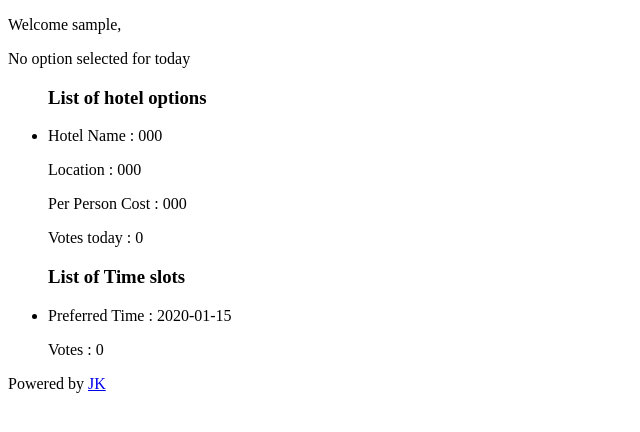
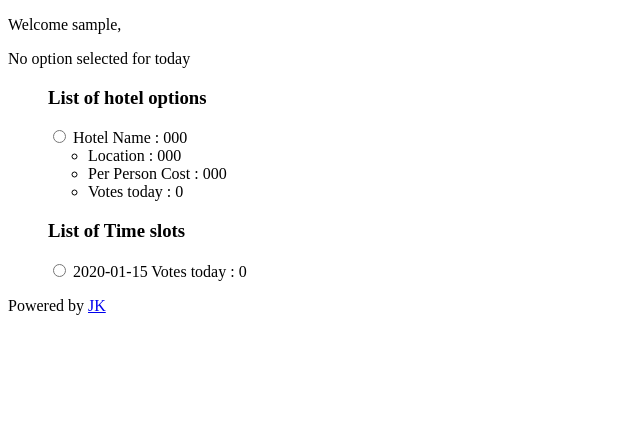
Before and after one commit to johnkishorem/luncharboptions, a Django app: page /polls/ in a window 1280 px wide. Shown: the part 26-458 px from the top of the page, without its empty margins (0-640 px from the left). Run offline with Django 3.2, Linux system fonts and the light colour scheme; a user stored in the database is signed in; tables that the repository leaves empty hold one stand-in row (values such as "Sample post").

Commit message:
Voting form updated to index page

```diff
--- a/polls/templates/polls/index.html
+++ b/polls/templates/polls/index.html
@@ -17,22 +17,22 @@
     <ul>
         <h3>List of hotel options</h3>
         {% for hotel in context_hotels %}
-        <li>
-            <p>Hotel Name : {{ hotel.context_hotel_name}}</p>
-            <p>Location : {{ hotel.context_hotel_location }}</p>
-            <p>Per Person Cost : {{ hotel.context_hotel_budget }}</p>
-            <p>Votes today : {{ hotel.context_hotel_votes }}</p>
-        </li>
+        <input type="radio" name="hotel_option" value="{{ hotel.context_hotel_name }}">
+            <label>Hotel Name : {{ hotel.context_hotel_name}}</label>
+                <ul>
+                    <li>Location : {{ hotel.context_hotel_location }}</li>
+                    <li>Per Person Cost : {{ hotel.context_hotel_budget }}</li>
+                    <li>Votes today : {{ hotel.context_hotel_votes }}</li>
+                </ul>
         {% endfor %}
     </ul>
 
     <ul>
         <h3>List of Time slots</h3>
         {% for time_slot in context_time_slots %}
-        <li>
-            <p>Preferred Time : {{ time_slot.context_time_slot }}</p>
-            <p>Votes : {{ time_slot.context_time_slot_votes }}</p>
-        </li>
+            <input type="radio" name="hotel_option" value="{{ time_slot.context_time_slot }}">
+                <label>{{ time_slot.context_time_slot }}</label>
+                Votes today : {{ time_slot.context_time_slot_votes }}</p>
         {% endfor %}
     </ul>
 
```
